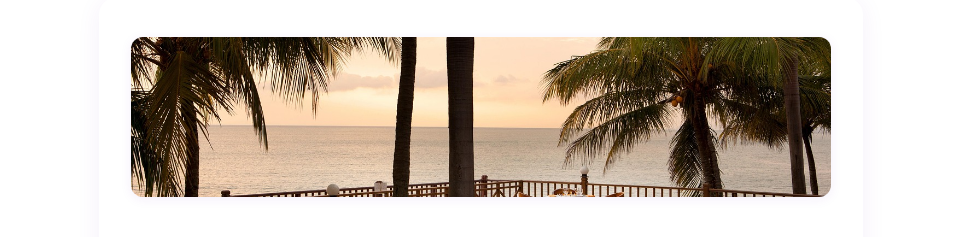
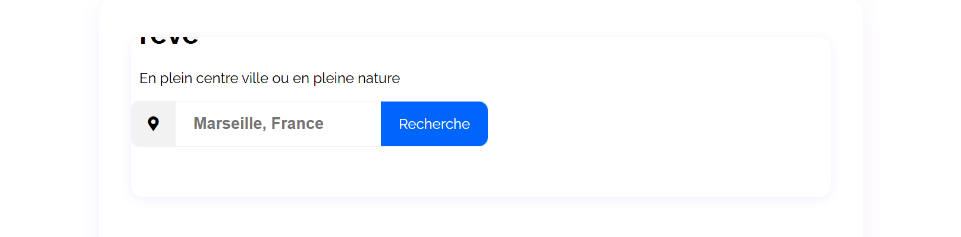
Before and after one commit to Payousy/mon_portfolio, a Gatsby site: page /projets/reservia in a window 1280 px wide. Shown: the part 121-358 px from the top of the page, without its empty margins (159-1120 px from the left). Built offline with nearby package versions, Linux system fonts and the light colour scheme; Gatsby itself is replaced by a stand-in of ours.

Commit message:
Mise à jour des images projets Réservia, OhmyFood, Kanap, La chouette Agence.

```diff
--- a/src/data/projets.js
+++ b/src/data/projets.js
@@ -24,7 +24,7 @@ Compétences acquises
 Résultat
 Un site vitrine statique de réservation de vacances, clair et fonctionnel, respectant la maquette fournie et offrant une première approche des standards professionnels de l’intégration web.
 `,
-    image: "reservia.jpg",
+    image: "Capture_Reservia.png",
     choix: "Intégration pixel perfect, responsive, accessibilité.",
   },
   //Ohmyfood
@@ -55,7 +55,7 @@ Résultat
 Un site vitrine moderne et interactif pour un restaurant en ligne, fidèle à la maquette initiale, offrant une navigation agréable et mettant en valeur les menus grâce à des animations fluides.
  `,
 
-    image: "ohmyfood.jpg",
+    image: "homyfood.png",
     choix: "Animations CSS, responsive design.",
   },
 
@@ -73,7 +73,7 @@ Un site vitrine moderne et interactif pour un restaurant en ligne, fidèle à la
     - JavaScript : pour améliorer l'interactivité sans nuire au SEO.
     Analyse complète du site existant pour identifier les points faibles en termes de SEO et d'accessibilité. Optimisation du contenu : réécriture des balises méta, titres, descriptions et textes pour inclure des mots-clés pertinents. Amélioration de la structure HTML en utilisant des balises sémantiques appropriées (header, nav, main, footer, etc.). Mise en place de liens internes et externes de qualité pour renforcer l'autorité du site. Optimisation des images (attributs alt, compression) pour améliorer le temps de chargement et l'accessibilité. Tests d'accessibilité pour s'assurer que le site est utilisable par tous les utilisateurs, y compris ceux utilisant des technologies d'assistance.
     Résultat : Un site web optimisé pour le référencement naturel, avec une meilleure visibilité sur les moteurs de recherche et une expérience utilisateur améliorée grâce à une accessibilité renforcée.`,
-    image: "chouette.jpg",
+    image: "la-chouette-agence-banniere-new.jpg",
     choix: "SEO, accessibilité, performance.",
   },
   {
@@ -132,7 +132,7 @@ Pour ce projet, j'ai utilisé le logiciel de versionning Git.
 
 Retrouvez le code source sur mon espace GitHub.`,
 
-    image: "kanap.jpg",
+    image: "banniere-new.jpg",
     choix: "E-commerce, gestion de panier, responsive.",
   },
 
--- a/src/templates/projet.js
+++ b/src/templates/projet.js
@@ -105,18 +105,18 @@ import Layout from "../components/layout";
 import * as styles from "../components/projets.module.css";
 import projets from "../data/projets";
 
-import reserviaImg from "../images/reservia.jpg";
-import ohmyfoodImg from "../images/ohmyfood.jpg";
-import chouetteImg from "../images/chouette.jpg";
-import kanapImg from "../images/kanap.jpg";
+import reserviaImg from "../images/Capture_Reservia.png";
+import ohmyfoodImg from "../images/homyfood.png";
+import chouetteImg from "../images/la-chouette-agence-banniere-new.jpg";
+import kanapImg from "../images/banniere-new.jpg";
 import piiquateImg from "../images/piiquate.jpg";
 import groupomaniaImg from "../images/groupomania.jpg";
 
 const images = {
-  "reservia.jpg": reserviaImg,
-  "ohmyfood.jpg": ohmyfoodImg,
-  "chouette.jpg": chouetteImg,
-  "kanap.jpg": kanapImg,
+  "Capture_Reservia.png": reserviaImg,
+  "homyfood.png": ohmyfoodImg,
+  "la-chouette-agence-banniere-new.jpg": chouetteImg,
+  "banniere-new.jpg": kanapImg,
   "piiquate.jpg": piiquateImg,
   "groupomania.jpg": groupomaniaImg,
 };
```
